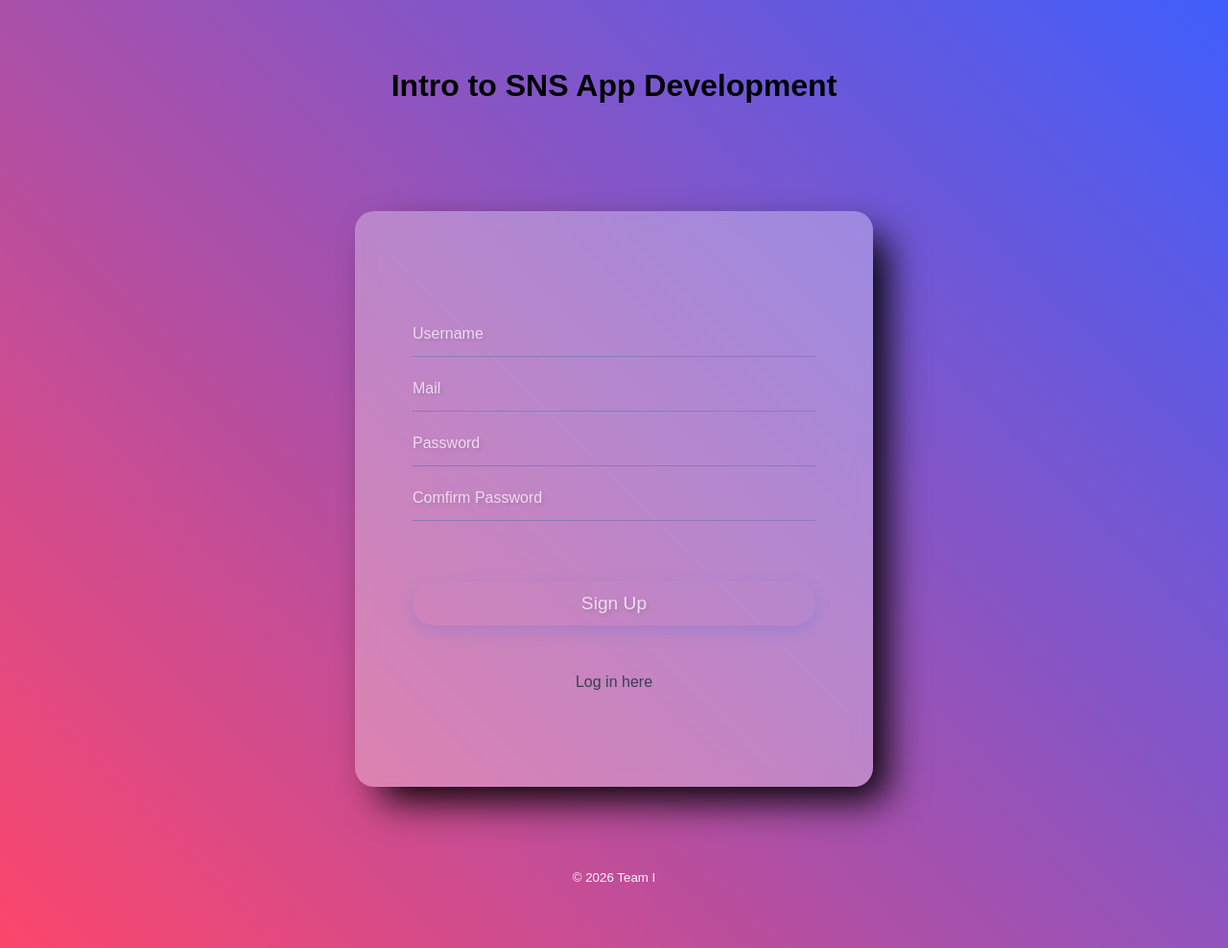
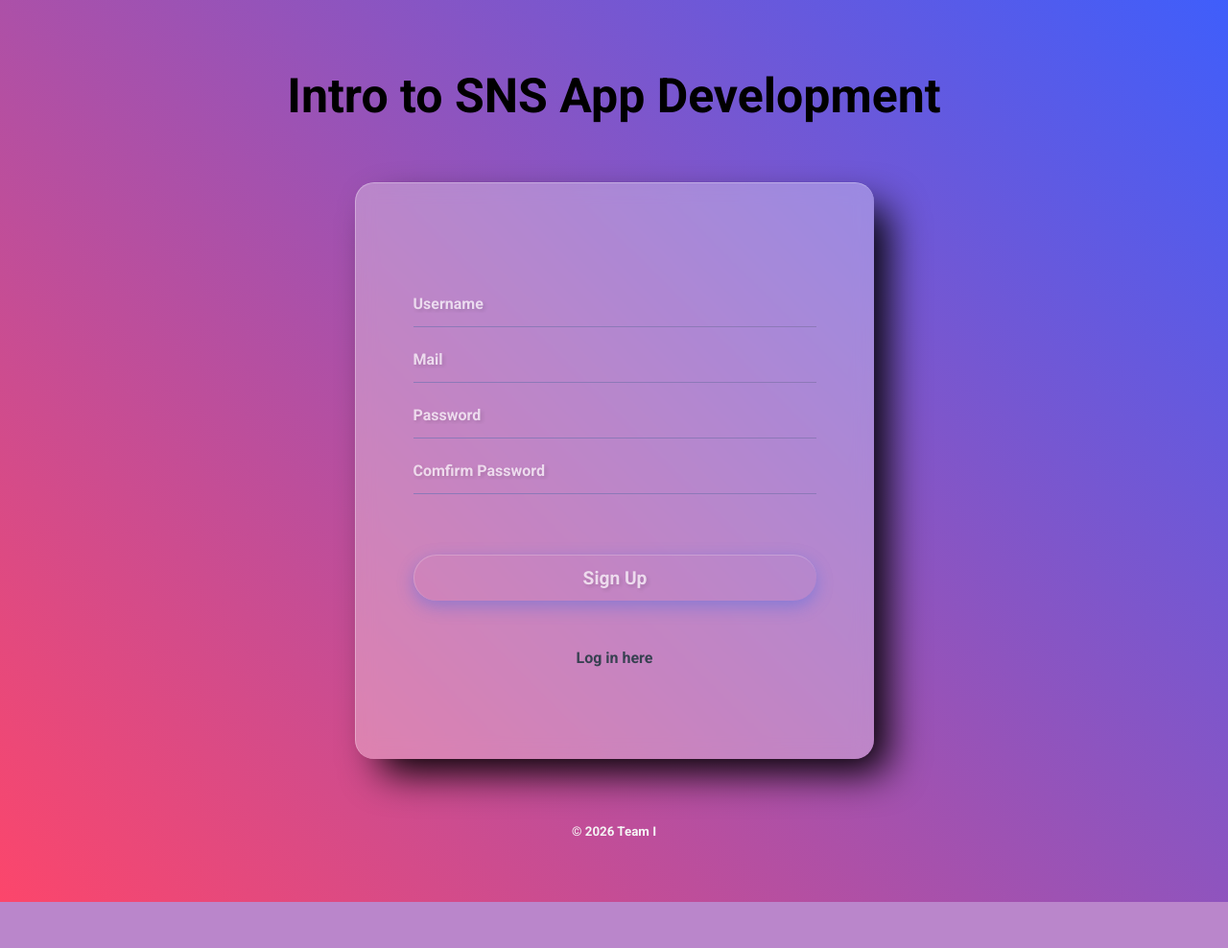
Before and after one commit to raretech-hackathon-team-i/team-i-sns, a Flask app: page /signup in a window 1280 px wide. Shown: the whole page at 96% size. After the commit the page ends 940 px from the top, so only its background shows below. Run offline with Flask 2, Linux system fonts and the light colour scheme; some libraries are stand-ins or nearby versions.

Commit message:
再度PR

```diff
--- a/SNSApp/static/css/auth.css
+++ b/SNSApp/static/css/auth.css
@@ -54,6 +54,8 @@
     background-color: rgba(255, 255, 255, 0.3);
     backdrop-filter: blur(10px);
     border-radius: 20px;
+    border-left: 1px solid rgba(255, 255, 255, 0.3);
+    border-top: 1px solid rgba(255, 255, 255, 0.3);
     box-shadow: 20px 20px 40px -6px;
     padding: 0 20px;
     height: 600px;
@@ -116,27 +118,26 @@
 
 .auth-button {
     border: none;
-    border-radius: 999px;
     padding: 12px 16px;
-    font-size: 14px;
-    font-weight: 600;
     cursor: pointer;
     display: inline-flex;
     justify-content: center;
     align-items: center;
-    box-shadow: 0 6px 18px rgba(37, 99, 235, 0.25);
+    box-shadow: 0 6px 18px rgba(37, 99, 235, 0.5);
     width: 100%;
 }
 
 .auth-button {
     background: var(--accent);
-    font-weight: 100;
+border-radius: 50px;
     color: #fff;
     opacity: 0.7;
     font-size: 1.2rem;
     text-shadow: 2px 2px 4px rgba(0, 0, 0, 0.2);
     margin: 50px 0;
     transition: background-color 0.3s, color 0.3s, transform 0.2s;
+    border-left: 1px solid rgba(255, 255, 255, 0.3);
+    border-top: 1px solid rgba(255, 255, 255, 0.3);
 }
 
 .auth-button:hover {
@@ -157,7 +158,8 @@
 
 .switch-auth-mode:hover {
     color: #3f5eeb;
-    text-decoration: underline;
+    text-decoration: none;
+    transform: translateY(-2px);
 }
 
 .flash {
--- a/SNSApp/static/css/base.css
+++ b/SNSApp/static/css/base.css
@@ -4,15 +4,12 @@ body {
   min-height: 100vh;
   margin: 0;
   background: linear-gradient(45deg, #FC466B, #3F5EFB);
-  font-family: "Montserrat", sans-serif;
+  font-family: "Roboto", sans-serif;
 }
 
 .main-content {
   flex: 1;
-  display: flex;
-  justify-content: center;
   align-items: center;
-  padding: 20px;
 }
 
 a:hover {
@@ -29,10 +26,11 @@ header {
   justify-content: center;
   width: 100%;
   height: 100px;
-  padding: 50px 0;
+  padding: 50px 0 40px 0;
 }
 
 .header-container h1 a {
+  font-size: 50px;
   text-align: center;
   color: #000;
   text-decoration: none;
@@ -84,7 +82,7 @@ input, textarea, select, button {
     padding: 10px;
   }
   header h1 {
-    font-size: 1.5rem;
+    font-size: 3rem;
   }
   header nav a {
     display: block;
--- a/SNSApp/static/css/posts.css
+++ b/SNSApp/static/css/posts.css
@@ -1,5 +1,5 @@
-.container {
-	max-width: 600px;
+.post-container {
+	max-width: 100%;
 	margin: 0 auto;
 	padding: 16px;
 }
--- a/SNSApp/templates/base.html
+++ b/SNSApp/templates/base.html
@@ -4,6 +4,8 @@
 <head>
 	<meta charset="UTF-8">
 	<title>{% block title %}{% endblock %}</title>
+	<link rel="stylesheet" href="https://fonts.googleapis.com/css2?family=Roboto:wght@700&display=swap">
+	<link rel="stylesheet" href="https://fonts.googleapis.com/css2?family=Montserrat:wght@700&display=swap">
 	<link rel="stylesheet" href="{{ url_for('static', filename='css/base.css') }}" />
 	{% block extra_css %}{% endblock%}
 </head>
--- a/SNSApp/templates/post/posts.html
+++ b/SNSApp/templates/post/posts.html
@@ -5,6 +5,7 @@
 {% endblock %}
 
 {% block content %}
+<div class="post-container">
 	<div class="post-form">
 		<form method="POST" action="{{ url_for('posts_process') }}">
 			<input type="hidden" name="csrf_token" value="{{ csrf_token() }}">
@@ -16,7 +17,7 @@
 	<div class="post-list">
 		{% for post in posts %}
 		<article class="post-card">
-			<div class ="post-meta">
+			<div class="post-meta">
 				<span class="post-user">{{ post.user_name }}</span>
 				<time class="post-time">{{ post.created_at }}</time>
 			</div>
@@ -29,4 +30,5 @@
 		<p>投稿がありません</p>
 		{% endfor %}
 	</div>
+</div>
 {% endblock %}
```
Also changed, not shown: 1 other file. Lines whose indentation alone changed are shown as unchanged.
